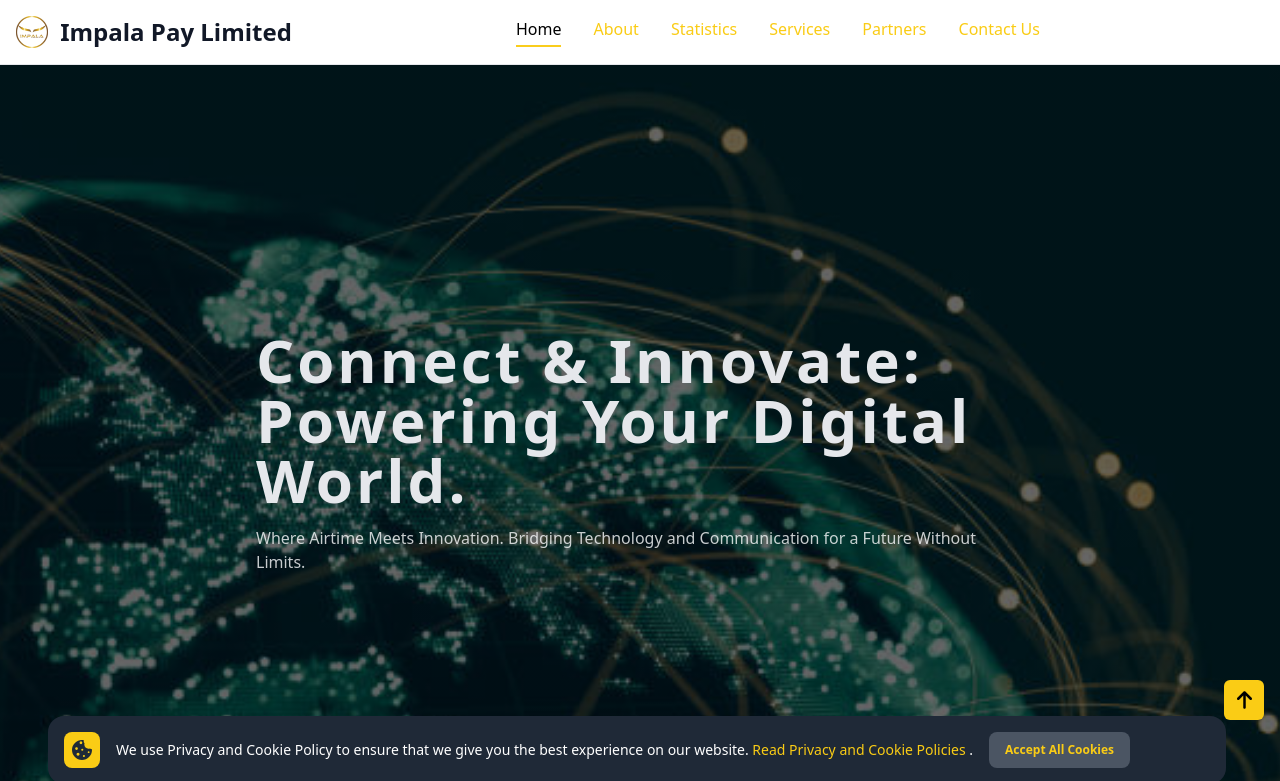
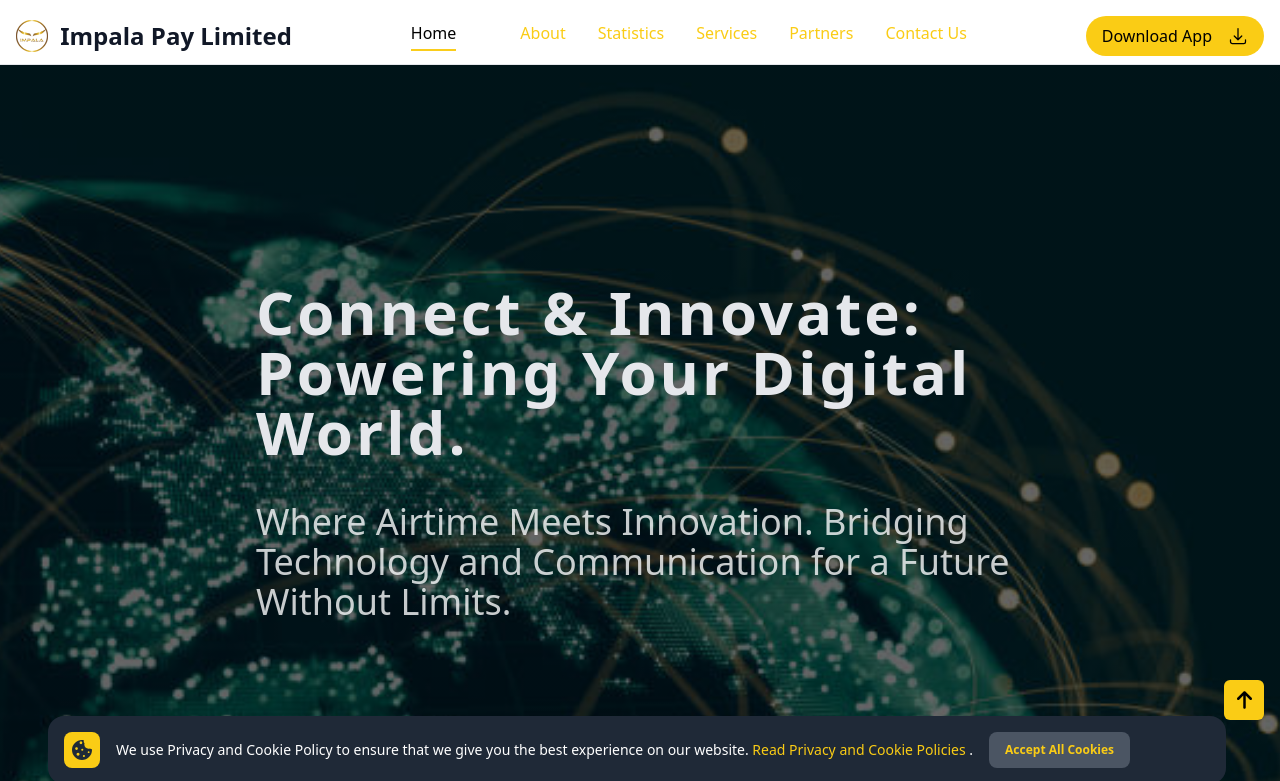
Before and after one commit to joelwasike/imps, a website: page index.html in a window 1280 px wide. Shown: the top 781 px of the page. Drawn offline with nearby package versions, Linux system fonts and the light colour scheme.

Commit message:
download file

```diff
--- a/index.html
+++ b/index.html
@@ -9,6 +9,7 @@
         <link rel="stylesheet" href="./css/style.css">
         <script src="./js/index.js" defer="1"></script>
         <script src="https://kit.fontawesome.com/7a69ab92ff.js" crossorigin="anonymous"></script>
+        <script src="https://unpkg.com/@tailwindcss/browser@4"></script>
         <link rel="icon" type="image/x-icon" href="./favicon-16x16.png">
         <link rel="stylesheet" href="./css/index.css">
         <link rel="stylesheet" href="./css/output.css">
@@ -16,14 +17,22 @@
     </head>
     <body class="relative w-screen min-h-screen">
         <!-- Navbar start -->
-        <nav class="navContainer fixed h-[65px] w-full bg-white z-20 top-0 left-0  border-b md:border-gray-200">
+        <nav class="navContainer fixed h-[65px] w-full bg-white z-20 top-0 left-0  border-b md:border-gray-200 items-center">
             <div class="max-w-screen-xl flex flex-wrap items-center justify-between mx-auto p-4">
                 <a href="#home" class="flex items-center">
                     <img src="./images/logo.png" class="h-8 mr-3" alt="Logo">
                     <span class="self-center text-2xl font-semibold text-gray-900 whitespace-nowrap">Impala Pay Limited</span>
                 </a>
-                <div class="flex md:order-2">
+                <a href="assets/impala-pay.apk" download class="bg-yellow-400 hover:bg-blue-700 cursor-pointer text-black font-normal py-2 px-4 rounded-full md:order-2 hidden md:flex gap-4 items-center">
+                    Download App
+                    <svg xmlns="http://www.w3.org/2000/svg" fill="none" viewBox="0 0 24 24" stroke-width="1.5" stroke="currentColor" class="size-5">
+                        <path stroke-linecap="round" stroke-linejoin="round" d="M3 16.5v2.25A2.25 2.25 0 0 0 5.25 21h13.5A2.25 2.25 0 0 0 21 18.75V16.5M16.5 12 12 16.5m0 0L7.5 12m4.5 4.5V3" />
+                    </svg>
+                </a>
+
+                <div class="flex md:order-2 md:hidden">
                     <!-- focus:ring-2 focus:ring-gray-200 -->
+
                     <button
                         data-collapse-toggle="navbar-sticky"
                         type="button"
@@ -67,6 +76,7 @@
                         </svg>
                     </button>
                 </div>
+
                 <div class="h-full navHeader items-center justify-between w-full md:flex md:w-auto md:order-1 flex" id="navbar-sticky ">
                     <ul class="navList hide w-full h-full flex-col gap-1 md:gap-0 p-4 md:p-0 mt-4 md:flex md:flex-row md:space-x-8 md:mt-0 md:border-0 ">
                         <li class="navLinks home activeLink">
@@ -87,9 +97,21 @@
                         <li class="navLinks contact">
                             <a href="#contact" class=" navLink hover:bg-yellow-100 block transition-all py-2 px-2 md:h-[30px]  pr-4 text-yellow-400  md:hover:border-b-2 md:border-yellow-400   md:hover:bg-transparent hover:text-black md:p-0 ">Contact Us</a>
                         </li>
+
+                        <a href="assets/impala-pay.apk" download class="bg-yellow-400 hover:bg-blue-700 cursor-pointer text-black font-normal py-2 px-4 rounded-full  md:hidden flex w-max gap-4 items-center">
+                            Download App
+
+                            <svg xmlns="http://www.w3.org/2000/svg" fill="none" viewBox="0 0 24 24" stroke-width="1.5" stroke="currentColor" class="size-5">
+                                <path stroke-linecap="round" stroke-linejoin="round" d="M3 16.5v2.25A2.25 2.25 0 0 0 5.25 21h13.5A2.25 2.25 0 0 0 21 18.75V16.5M16.5 12 12 16.5m0 0L7.5 12m4.5 4.5V3" />
+                              </svg>
+                      </a>
+
                     </ul>
+
                 </div>
+
             </div>
+
         </nav>
         <!-- Navbar end -->
         <!-- Hero section start -->
@@ -411,6 +433,8 @@ To transform Digital Services in Africa by eliminating enabling easy, secure and
                         <a class="hover:opacity-75 text-[14px] text-gray-400" href="#about"> About Us</a>
                         <a class="hover:opacity-75 text-[14px] text-gray-400" href="#about"> Why Us</a>
                     </nav>
+
+
                 </div>
                 <div class="min-w-[200px]  py-2">
                     <p class=" text-white text-[18px] font-bold">
```
Also changed, not shown: 2 other files.
